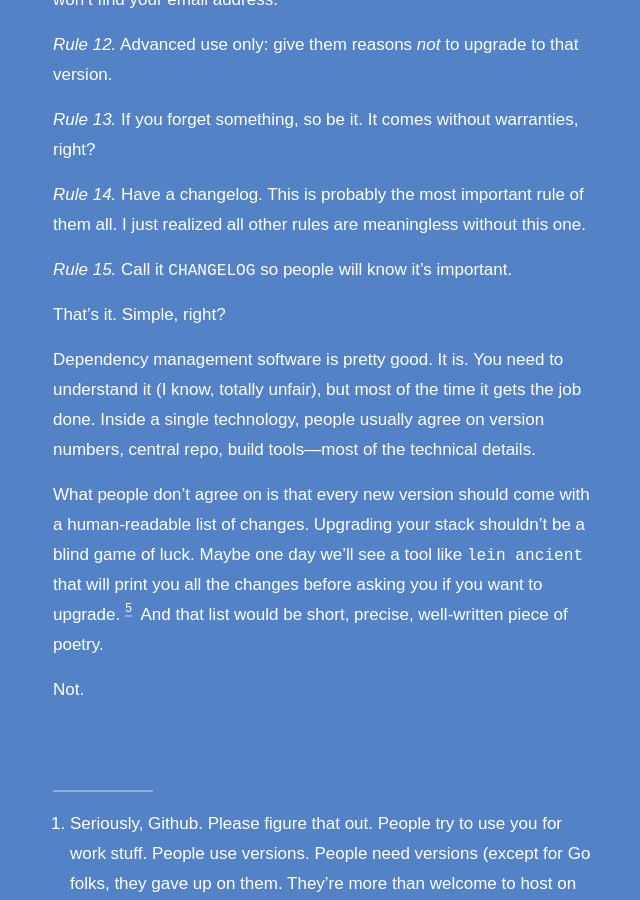
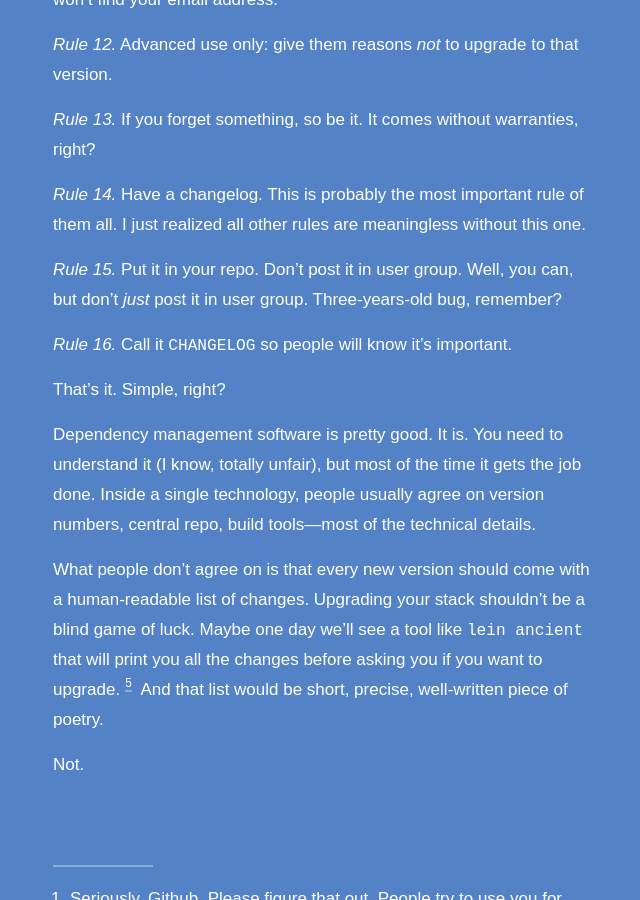
Before and after one commit to tonsky/tonsky.github.io, a Jekyll site: the page built from _posts/2016-07-01-blind-spot-in-dependency.md, in a window 1280 px wide and 900 px high, scrolled down 7250 px. Shown: the whole window, without its empty margins (316-956 px from the left). Built offline with Jekyll 4.4.1, drawn with Linux system fonts in a browser that asks for light colours; some web fonts are replaced; comment, search, counter and statistics services are not loaded.

Commit message:
corrections

```diff
--- a/_posts/2016-07-01-blind-spot-in-dependency.md
+++ b/_posts/2016-07-01-blind-spot-in-dependency.md
@@ -81,7 +81,9 @@ _Rule 13._ If you forget something, so be it. It comes without warranties, right
 
 _Rule 14._ Have a changelog. This is probably the most important rule of them all. I just realized all other rules are meaningless without this one.
 
-_Rule 15._ Call it `CHANGELOG` so people will know it’s important.
+_Rule 15._ Put it in your repo. Don’t post it in user group. Well, you can, but don’t _just_ post it in user group. Three-years-old bug, remember?
+
+_Rule 16._ Call it `CHANGELOG` so people will know it’s important.
 
 That’s it. Simple, right?
 
```
Also changed, not shown: blog/blind-spot-in-dependency/rss/github.jpg (added), blog/blind-spot-in-dependency/rss/jira.jpg (added), blog/blind-spot-in-dependency/rss/lein_ancient.png (added).
